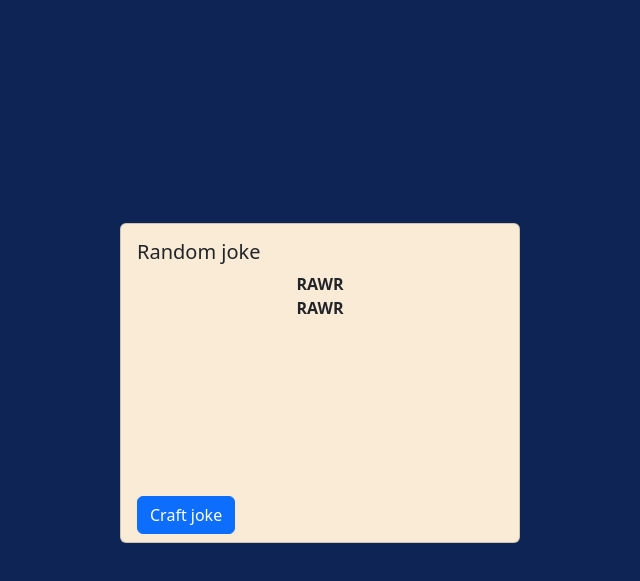
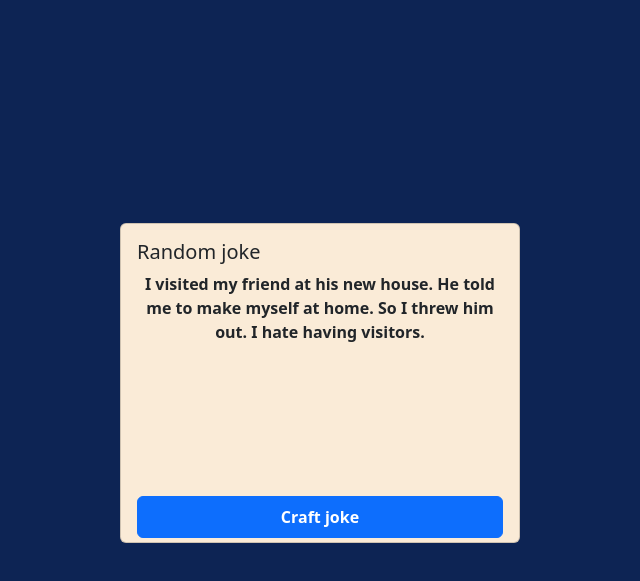
Before and after one commit to GianoG8002/joke-API, a plain HTML site: page index.html in a window 1280 px wide. Both pictures are taken after a click on the link "Craft joke". Shown: the part 73-654 px from the top of the page, without its empty margins (320-960 px from the left). Drawn offline with nearby package versions, Linux system fonts and the light colour scheme.

Commit message:
Add files via upload

```diff
--- a/index.html
+++ b/index.html
@@ -12,11 +12,186 @@
     <div class="card" style="width: 25rem; height: 20rem; background-color: antiquewhite;">
         <div class="card-body">
           <h5 class="card-title">Random joke</h5>
-          <p class="card-text" style="height: 13rem; text-align: center; font-weight: 625;">RAWR<br>RAWR</p>
-          <a id="butt" class="btn btn-primary">Craft joke</a>
+          <p class="card-text" id="txt" style="height: 13rem; text-align: center; font-weight: 625;">Funny line here</p>
+          <a id="butt" onclick="jokeSpawn()" class="btn btn-primary d-flex p-2 justify-content-center align-items-center"><strong>Craft joke</strong></a>
         </div>
       </div>
     </div>
     <script src="https://cdn.jsdelivr.net/npm/bootstrap@5.3.3/dist/js/bootstrap.bundle.min.js" integrity="sha384-YvpcrYf0tY3lHB60NNkmXc5s9fDVZLESaAA55NDzOxhy9GkcIdslK1eN7N6jIeHz" crossorigin="anonymous"></script>
+    <script>
+      const joke = {
+    "error": false,
+    "amount": 10,
+    "jokes": [
+        {
+            "category": "Misc",
+            "type": "single",
+            "joke": "If you're here for the yodeling lesson, please form an orderly orderly orderly queue.",
+            "flags": {
+                "nsfw": false,
+                "religious": false,
+                "political": false,
+                "racist": false,
+                "sexist": false,
+                "explicit": false
+            },
+            "id": 139,
+            "safe": true,
+            "lang": "en"
+        },
+        {
+            "category": "Programming",
+            "type": "single",
+            "joke": "I've got a really good UDP joke to tell you but I don’t know if you'll get it.",
+            "flags": {
+                "nsfw": false,
+                "religious": false,
+                "political": false,
+                "racist": false,
+                "sexist": false,
+                "explicit": false
+            },
+            "id": 0,
+            "safe": true,
+            "lang": "en"
+        },
+        {
+            "category": "Pun",
+            "type": "single",
+            "joke": "How do you make holy water? You boil the hell out of it.",
+            "flags": {
+                "nsfw": false,
+                "religious": true,
+                "political": false,
+                "racist": false,
+                "sexist": false,
+                "explicit": false
+            },
+            "id": 202,
+            "safe": false,
+            "lang": "en"
+        },
+        {
+            "category": "Programming",
+            "type": "single",
+            "joke": "Two SQL tables sit at the bar. A query approaches and asks \"Can I join you?\"",
+            "flags": {
+                "nsfw": false,
+                "religious": false,
+                "political": false,
+                "racist": false,
+                "sexist": false,
+                "explicit": false
+            },
+            "id": 221,
+            "safe": true,
+            "lang": "en"
+        },
+        {
+            "category": "Programming",
+            "type": "single",
+            "joke": "Java is like Alzheimer's, it starts off slow, but eventually, your memory is gone.",
+            "flags": {
+                "nsfw": false,
+                "religious": false,
+                "political": false,
+                "racist": false,
+                "sexist": false,
+                "explicit": false
+            },
+            "id": 27,
+            "safe": false,
+            "lang": "en"
+        },
+        {
+            "category": "Programming",
+            "type": "single",
+            "joke": "A SQL statement walks into a bar and sees two tables.\nIt approaches, and asks \"may I join you?\"",
+            "flags": {
+                "nsfw": false,
+                "religious": false,
+                "political": false,
+                "racist": false,
+                "sexist": false,
+                "explicit": false
+            },
+            "id": 5,
+            "safe": true,
+            "lang": "en"
+        },
+        {
+            "category": "Misc",
+            "type": "single",
+            "joke": "Yo mama is so old, she knew Burger King while he was still a prince.",
+            "flags": {
+                "nsfw": false,
+                "religious": false,
+                "political": false,
+                "racist": false,
+                "sexist": false,
+                "explicit": false
+            },
+            "safe": true,
+            "id": 306,
+            "lang": "en"
+        },
+        {
+            "category": "Programming",
+            "type": "single",
+            "joke": "ASCII silly question, get a silly ANSI.",
+            "flags": {
+                "nsfw": false,
+                "religious": false,
+                "political": false,
+                "racist": false,
+                "sexist": false,
+                "explicit": false
+            },
+            "id": 25,
+            "safe": true,
+            "lang": "en"
+        },
+        {
+            "category": "Misc",
+            "type": "single",
+            "joke": "I visited my friend at his new house. He told me to make myself at home. So I threw him out. I hate having visitors.",
+            "flags": {
+                "nsfw": false,
+                "religious": false,
+                "political": false,
+                "racist": false,
+                "sexist": false,
+                "explicit": false
+            },
+            "safe": true,
+            "id": 304,
+            "lang": "en"
+        },
+        {
+            "category": "Dark",
+            "type": "single",
+            "joke": "I hate double standards. Burn a body at a crematorium, you're \"being a respectful friend.\" Do it at home and you're \"destroying evidence.\"",
+            "flags": {
+                "nsfw": false,
+                "religious": false,
+                "political": false,
+                "racist": false,
+                "sexist": false,
+                "explicit": true
+            },
+            "safe": false,
+            "id": 274,
+            "lang": "en"
+        }
+      ]
+    }
+
+      function jokeSpawn(){
+        const randomChoice = Math.floor(Math.random()*joke.jokes.length);
+        const choice = joke.jokes[randomChoice];
+        const textBox = document.getElementById("txt");
+        textBox.innerHTML = choice.joke
+      }
+    </script>
 </body>
 </html>
```
